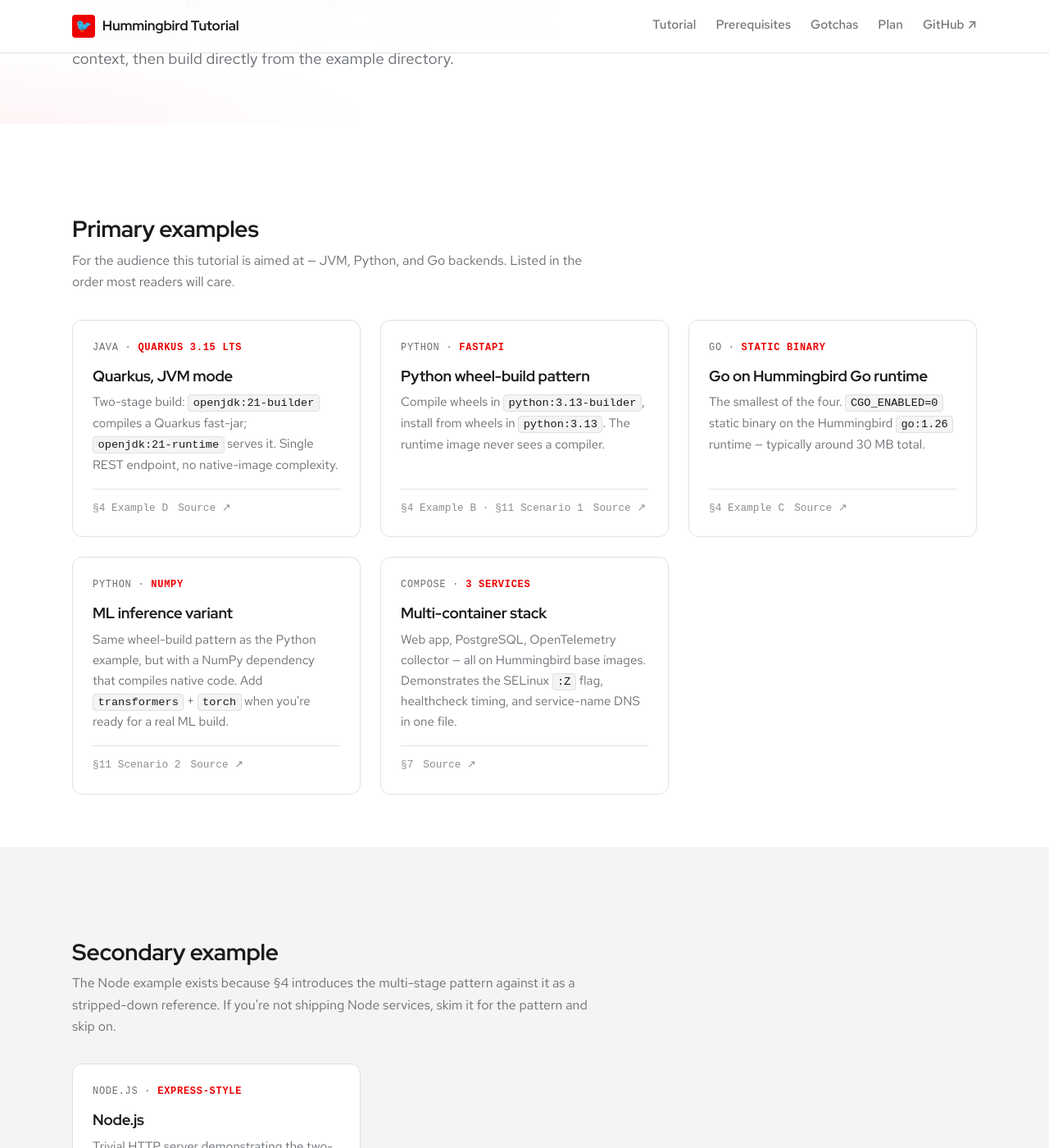
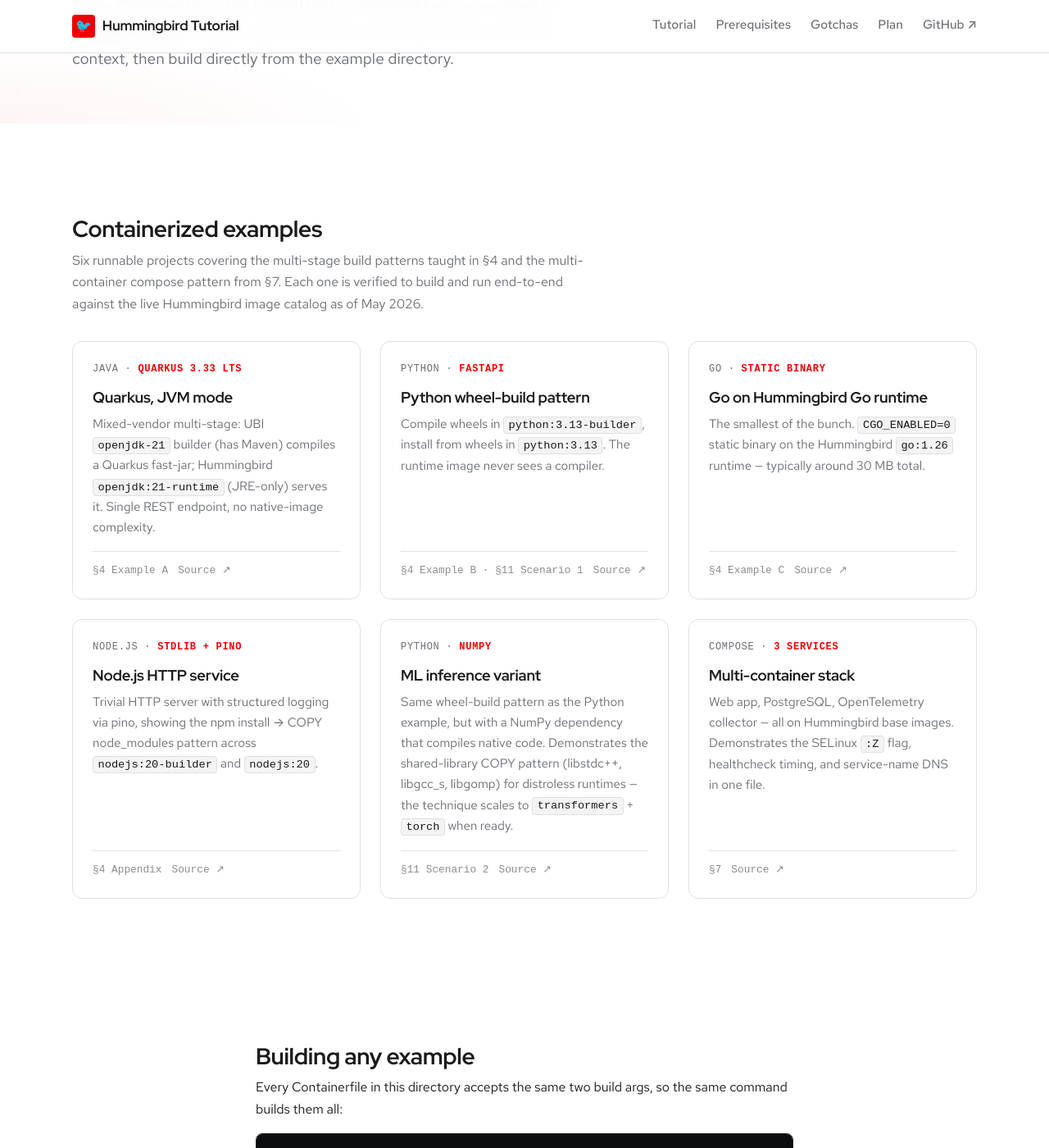
Before and after one commit to patterncatalyst/hummingbird-tutorial, a Jekyll site: the page built from examples.html, in a window 1280 px wide and 1400 px high, scrolled down 253 px. Shown: the whole window at 82% size. Built offline with Jekyll 4.4.1, drawn with Linux system fonts in a browser that asks for light colours; some web fonts are replaced; some of the changed text lies outside the part shown.

Commit message:
Per-example test scripts; promote Node card; remove debug-session scripts

```diff
--- a/examples.html
+++ b/examples.html
@@ -19,10 +19,12 @@
 
 <section class="section">
   <div class="container">
-    <h2 class="section-heading">Primary examples</h2>
+    <h2 class="section-heading">Containerized examples</h2>
     <p class="section-sub">
-      For the audience this tutorial is aimed at — JVM, Python, and Go
-      backends. Listed in the order most readers will care.
+      Six runnable projects covering the multi-stage build patterns
+      taught in §4 and the multi-container compose pattern from §7.
+      Each one is verified to build and run end-to-end against the
+      live Hummingbird image catalog as of May 2026.
     </p>
 
     <div class="cards">
@@ -30,15 +32,16 @@
       <a class="card"
          href="https://github.com/{{ site.github_username }}/hummingbird-tutorial/tree/main/examples/quarkus-example"
          rel="noopener">
-        <div class="card__eyebrow">Java · <strong>Quarkus 3.15 LTS</strong></div>
+        <div class="card__eyebrow">Java · <strong>Quarkus 3.33 LTS</strong></div>
         <h3 class="card__title">Quarkus, JVM mode</h3>
         <p class="card__desc">
-          Two-stage build: <code>openjdk:21-builder</code> compiles a Quarkus
-          fast-jar; <code>openjdk:21-runtime</code> serves it. Single REST
-          endpoint, no native-image complexity.
+          Mixed-vendor multi-stage: UBI <code>openjdk-21</code> builder
+          (has Maven) compiles a Quarkus fast-jar; Hummingbird
+          <code>openjdk:21-runtime</code> (JRE-only) serves it. Single
+          REST endpoint, no native-image complexity.
         </p>
         <div class="card__meta">
-          <span>§4 Example D</span>
+          <span>§4 Example A</span>
           <span>Source ↗</span>
         </div>
       </a>
@@ -65,12 +68,28 @@
         <div class="card__eyebrow">Go · <strong>static binary</strong></div>
         <h3 class="card__title">Go on Hummingbird Go runtime</h3>
         <p class="card__desc">
-          The smallest of the four. <code>CGO_ENABLED=0</code> static binary
-          on the Hummingbird <code>go:1.26</code> runtime — typically around
-          30 MB total.
+          The smallest of the bunch. <code>CGO_ENABLED=0</code> static
+          binary on the Hummingbird <code>go:1.26</code> runtime —
+          typically around 30 MB total.
         </p>
         <div class="card__meta">
           <span>§4 Example C</span>
+          <span>Source ↗</span>
+        </div>
+      </a>
+
+      <a class="card"
+         href="https://github.com/{{ site.github_username }}/hummingbird-tutorial/tree/main/examples/node-example"
+         rel="noopener">
+        <div class="card__eyebrow">Node.js · <strong>stdlib + pino</strong></div>
+        <h3 class="card__title">Node.js HTTP service</h3>
+        <p class="card__desc">
+          Trivial HTTP server with structured logging via pino,
+          showing the npm install → COPY node_modules pattern across
+          <code>nodejs:20-builder</code> and <code>nodejs:20</code>.
+        </p>
+        <div class="card__meta">
+          <span>§4 Appendix</span>
           <span>Source ↗</span>
         </div>
       </a>
@@ -82,9 +101,10 @@
         <h3 class="card__title">ML inference variant</h3>
         <p class="card__desc">
           Same wheel-build pattern as the Python example, but with a
-          NumPy dependency that compiles native code. Add
-          <code>transformers</code> + <code>torch</code> when you're ready
-          for a real ML build.
+          NumPy dependency that compiles native code. Demonstrates the
+          shared-library COPY pattern (libstdc++, libgcc_s, libgomp)
+          for distroless runtimes — the technique scales to
+          <code>transformers</code> + <code>torch</code> when ready.
         </p>
         <div class="card__meta">
           <span>§11 Scenario 2</span>
@@ -112,35 +132,6 @@
   </div>
 </section>
 
-<section class="section" style="background: var(--bg-soft);">
-  <div class="container">
-    <h2 class="section-heading">Secondary example</h2>
-    <p class="section-sub">
-      The Node example exists because §4 introduces the multi-stage
-      pattern against it as a stripped-down reference. If you're not
-      shipping Node services, skim it for the pattern and skip on.
-    </p>
-
-    <div class="cards">
-      <a class="card"
-         href="https://github.com/{{ site.github_username }}/hummingbird-tutorial/tree/main/examples/node-example"
-         rel="noopener">
-        <div class="card__eyebrow">Node.js · <strong>Express-style</strong></div>
-        <h3 class="card__title">Node.js</h3>
-        <p class="card__desc">
-          Trivial HTTP server demonstrating the two-stage pattern:
-          <code>nodejs:20-builder</code> for <code>npm ci</code>,
-          <code>nodejs:20</code> for the runtime.
-        </p>
-        <div class="card__meta">
-          <span>§4 Example A</span>
-          <span>Source ↗</span>
-        </div>
-      </a>
-    </div>
-  </div>
-</section>
-
 <section class="section">
   <div class="container container-prose">
     <h2 class="section-heading">Building any example</h2>
```
Also changed, not shown: scripts/README.md (added, +44 -0 lines), 10 other files.
